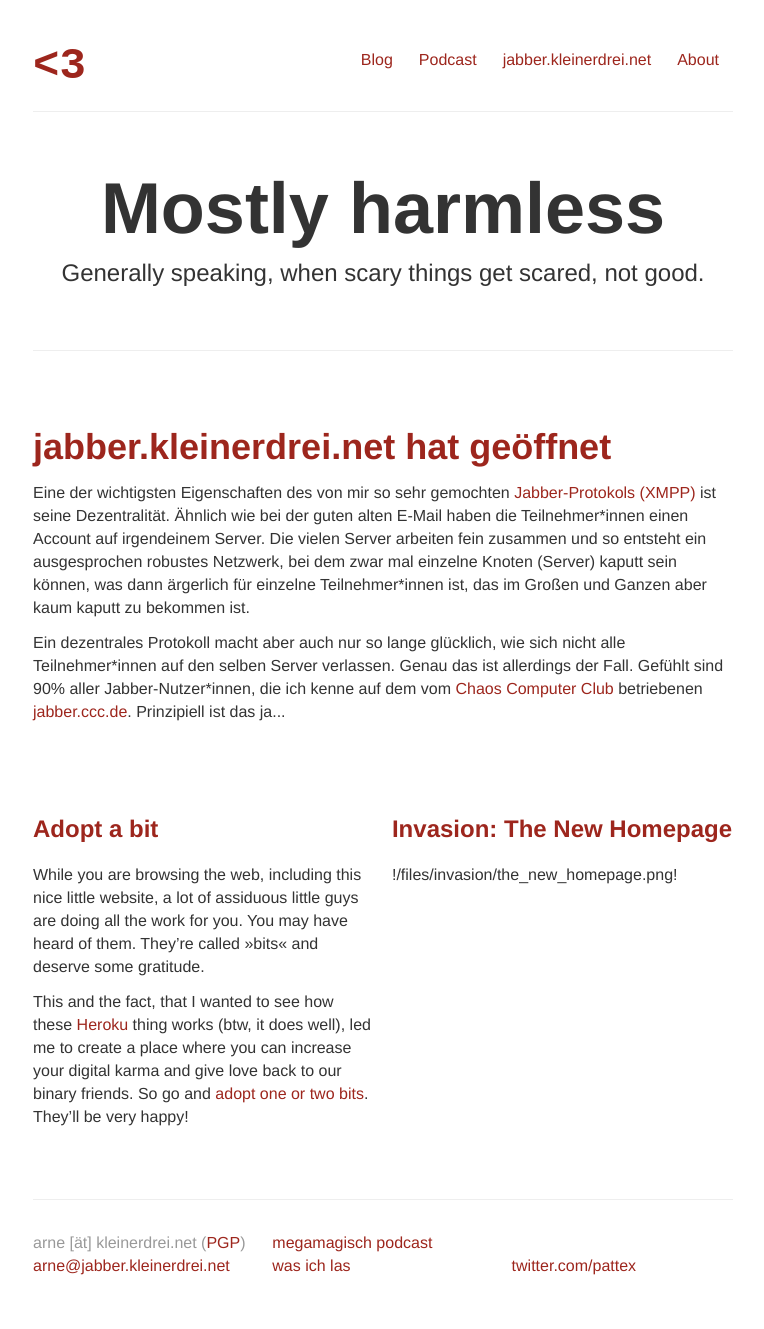
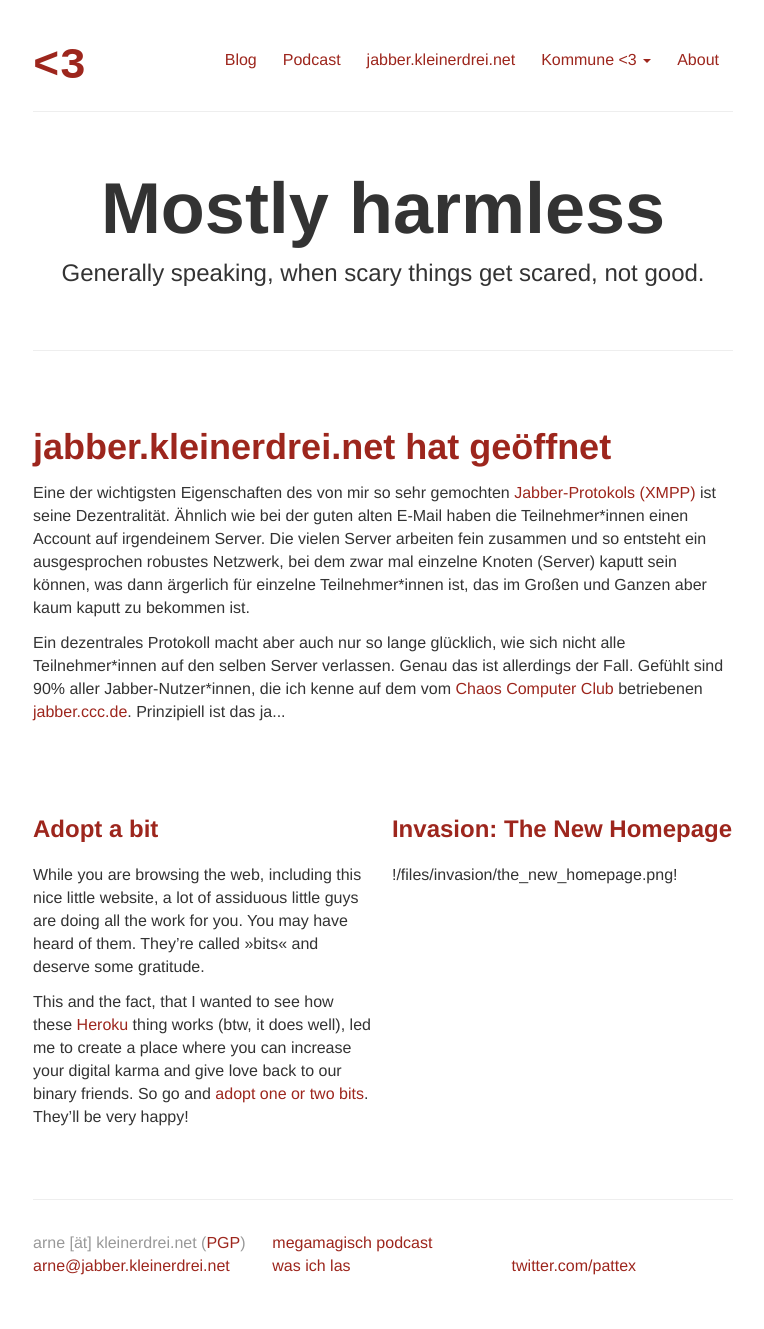
Before and after one commit to pattex/kleinerdrei.net, a Jekyll site: the page built from index.html, in a window 1280 px wide. Shown: the whole page, without its empty margins (257-1021 px from the left). Built offline with Jekyll 4.4.1, drawn with Linux system fonts in a browser that asks for light colours.

Commit message:
Added "Kommune <3" to the navigation bar.

```diff
--- a/_layouts/default.html
+++ b/_layouts/default.html
@@ -32,7 +32,19 @@
 
           <li{% if page.url == "/jabber.html" %} class="active"{% endif %}><a href="/jabber">jabber.kleinerdrei.net</a></li>
 
-
+          <li class="dropdown{% if page.category == "kommune" %} active{% endif %}">
+            <a class="dropdown-toggle"
+               data-toggle="dropdown"
+               href="#">
+              Kommune &lt;3
+              <b class="caret"></b>
+            </a>
+            <ul class="dropdown-menu">
+              <li><a href="/kommune/">Über Kommune <span class="red-ish">&lt;3</span></a></li>
+              <li><a href="/kommune/web">Webspace</a></li>
+              <li><a href="/kommune/reste-hilfe">Reste-Hilfe</a></li>
+            </ul>
+          </li>
 
           <li{% if page.url == "/about.html" %} class="active"{% endif %}><a href="/about">About</a></li>
 
```
